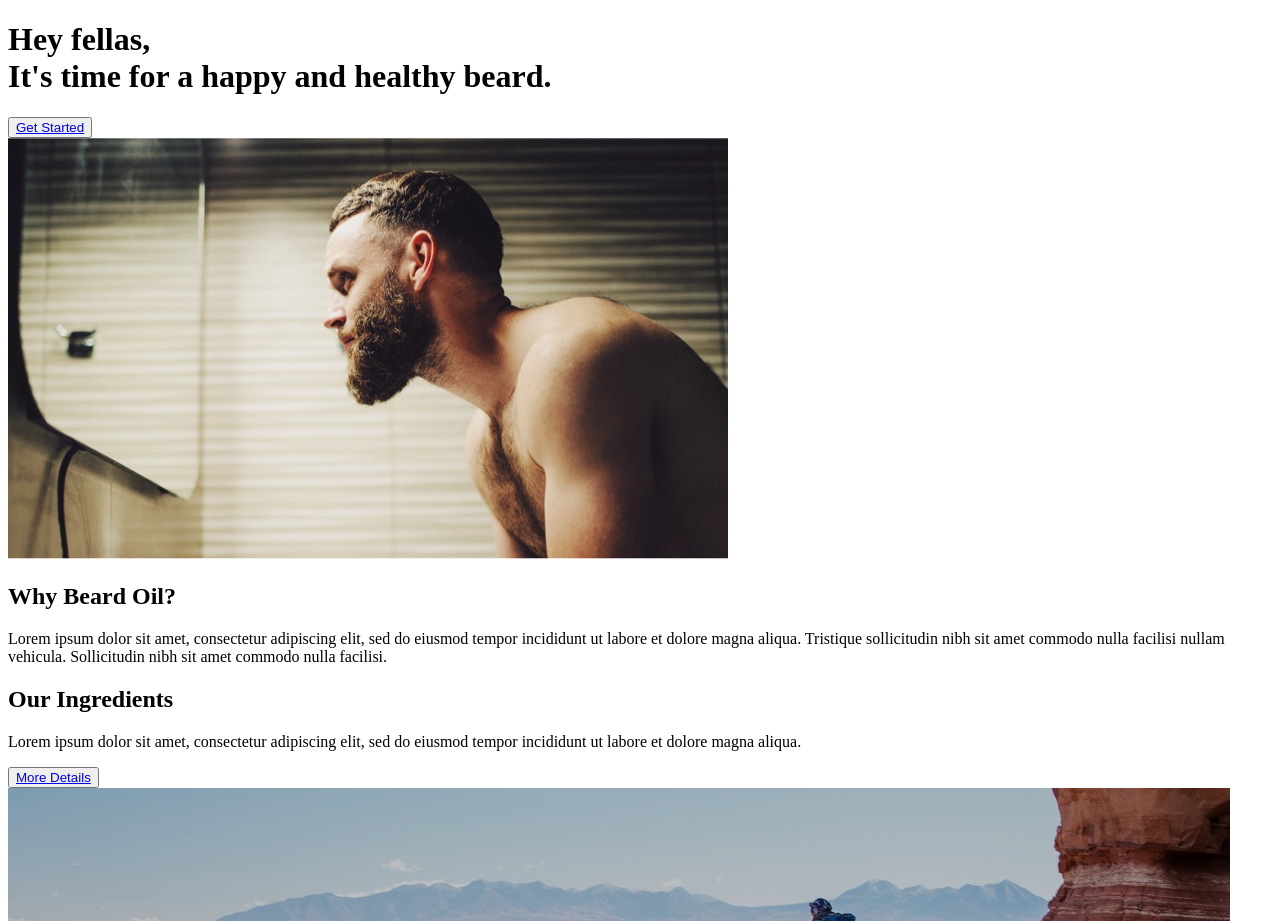
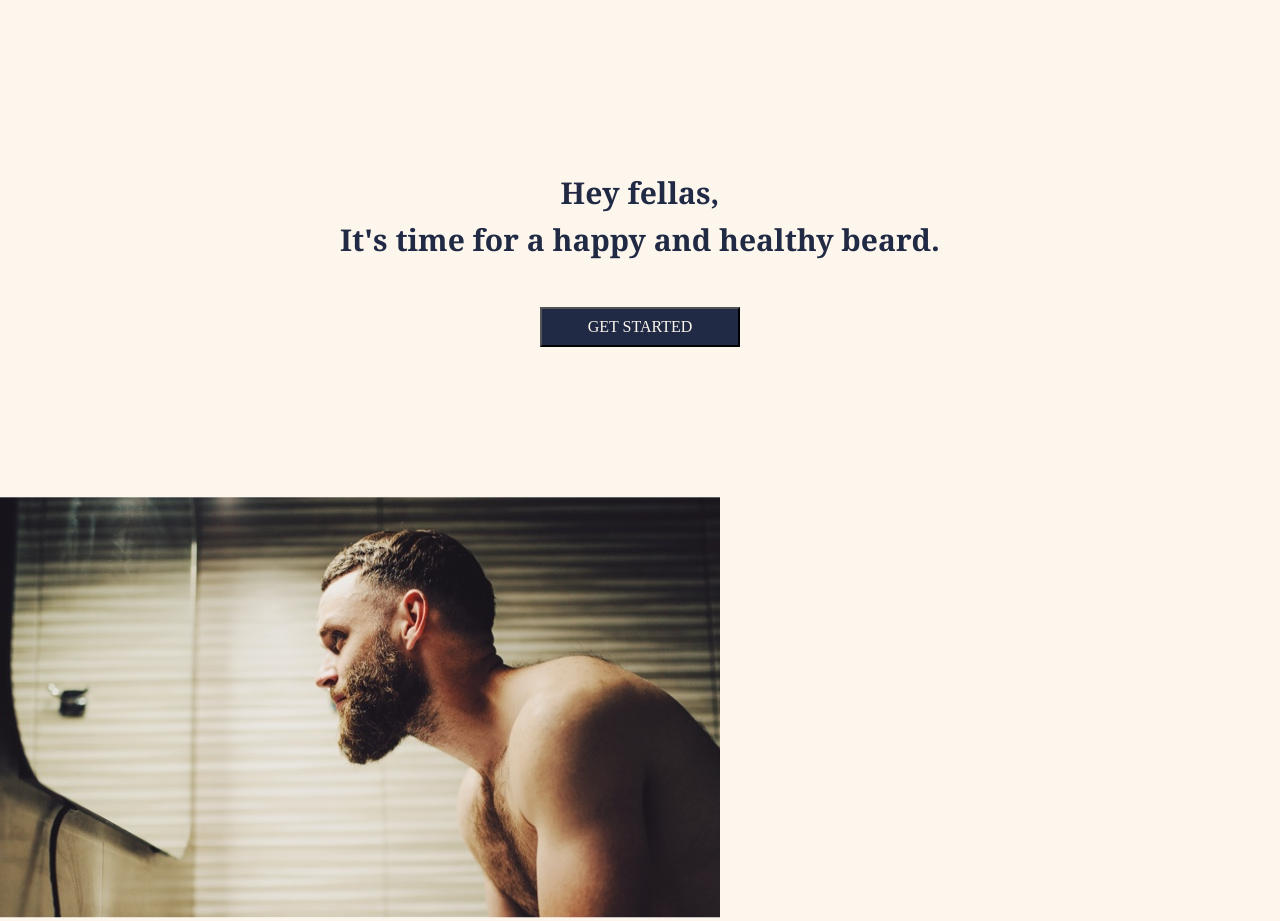
Before and after one commit to jadamwilson7/cartoon-hero, a plain HTML site: page index.html in a window 1280 px wide. Shown: the top 921 px of the page. Drawn offline with Linux system fonts and the light colour scheme.

Commit message:
added main.css and galano font

```diff
--- /dev/null
+++ b/css/main.css
@@ -0,0 +1,29 @@
+body{
+	background-color: #FDF6ED;
+	margin: 0;
+	font-family: Avenir, sans-serif;
+	font-size: 20px;
+}
+
+header{
+	padding-top: 150px;
+	padding-bottom: 150px;
+	text-align: center;
+}
+
+header h1{
+	font-family: Georgia, serif;
+	font-size: 30px;
+	color: #202A44;
+	line-height: 35pt;
+}
+
+header button{
+	background-color: #202A44;
+	font-size: 16px;
+	font-family: Galano;
+	text-transform: uppercase;
+	color: #FDF6ED;
+	width: 200px;
+	height: 40px;
+}
--- a/index.html
+++ b/index.html
@@ -2,12 +2,15 @@
 <html>
 <head>
 	<title>Lucky Beard</title>
+	<link rel="stylesheet" type="text/css" href="css/main.css">
+	<link href="assets/galanodemo.otf" rel="stylesheet">
 </head>
 <body>
 	<!-- header element -->
 	<header>
 		<h1>Hey fellas,<br>It's time for a happy and healthy beard.</h1>
-		<button><a href="https://www.google.com">Get Started</a></button>
+		<br>
+		<a href="https://www.google.com"><button>Get Started</button></a>
 	</header>
 
 	<!-- main element -->
```
Also changed, not shown: assets/galanodemo.otf (added), 1 other file.
